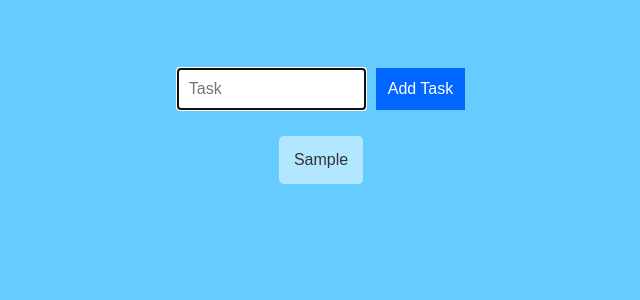
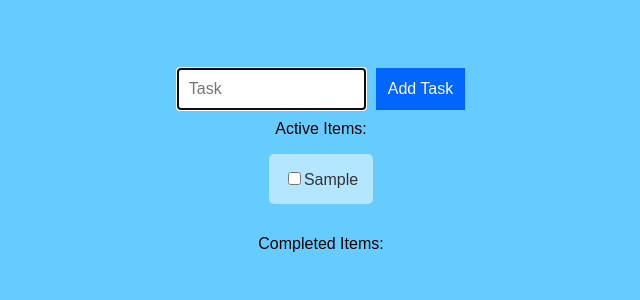
Before and after one commit to ShortRibs11/react-todo, a React (Create React App) app: page / in a window 1280 px wide. Both pictures are taken after typing "Sample" into the empty fields and a click on the button "Add Task". Shown: the top 300 px of the page, without its empty margins (319-959 px from the left). Built offline with nearby package versions, Linux system fonts and the light colour scheme.

Commit message:
Changed delete functionality into active/completed list functionality

```diff
--- a/src/App.js
+++ b/src/App.js
@@ -15,7 +15,7 @@ class App extends Component {
       // Holds all items in the ToDo List
       items: [],
       // Holds the current item's text and unique key
-      currentItem: {text: '', key: ''},
+      currentItem: {text: '', key: '', complete: false },
     };
 
     this.addItem = this.addItem.bind(this);
@@ -27,11 +27,13 @@ class App extends Component {
     e.preventDefault();
     const newItem = this.state.currentItem;
     if (newItem.text !== '') {
+      // Add the complete flag, set to 'false'
+      newItem.complete = false;
       console.log(newItem);
       const items = [...this.state.items, newItem];
       this.setState({
         items: items,
-        currentItem: { text: '', key: '' }
+        currentItem: { text: '', key: '', complete: false }
       });
     }
   }
@@ -45,14 +47,29 @@ class App extends Component {
     });
   }
 
-  deleteItem = key => {
-    const filteredItems = this.state.items.filter(item => {
-      return item.key !== key;
+  toggleComplete = key => {
+    const updatedItems = this.state.items.map(item => {
+      if (item.key === key) {
+        // Toggle whether the item is complete
+        return {...item,
+                complete: (!item.complete),
+        };
+      } else {
+        return item;
+      }
     });
-    console.log(filteredItems);
+    console.log(updatedItems);
     this.setState({
-      items: filteredItems,
+      items: updatedItems,
     });
+  }
+
+  getActiveItems = i => {
+    return (i.complete === false);
+  }
+
+  getDoneItems(i) {
+    return (i.complete === true);
   }
 
   // Render the App to the Browser
@@ -64,7 +81,13 @@ class App extends Component {
                   handleInput={this.handleInput}
                   currentItem={this.state.currentItem}
         />
-        <TodoItems entries={this.state.items} deleteItem={this.deleteItem} />
+        Active Items:
+        <br/>
+        <TodoItems listName="ActiveList" entries={this.state.items.filter((i) => i.complete === false)} deleteItem={this.toggleComplete} />
+        <br/>
+        Completed Items:
+        <br/>
+        <TodoItems listName="DoneList" entries={this.state.items.filter((i) => i.complete === true)} deleteItem={this.toggleComplete} />
       </div>
     );
   }
--- a/src/TodoItems.js
+++ b/src/TodoItems.js
@@ -5,18 +5,34 @@ import './index.css';
 class TodoItems extends Component {
 
   createTasks = item => {
-    return (
-        <li key={item.key} onClick={() => this.props.deleteItem(item.key)}>
+    //check if this is the active list or the done list
+    if (item.complete===false) {
+      return (
+          <li key={item.key}>
+              <input type='checkbox'
+              onClick={() => this.props.deleteItem(item.key)}
+              ></input>
+              {item.text}
+          </li>
+      );
+    } else {
+      return (
+        <li key={item.key}>
+            <input type='checkbox'
+            onClick={() => this.props.deleteItem(item.key)}
+            checked
+            ></input>
             {item.text}
         </li>
-    );
+      );
+    }
   }
 
   render() {
     const todoEntries = this.props.entries;
     const listItems = todoEntries.map(this.createTasks);
 
-    return (<ul className="theList">{listItems}</ul>);
+    return (<ul id={this.props.listName} className="theList">{listItems}</ul>);
   }
 
 }
--- a/src/index.css
+++ b/src/index.css
@@ -71,3 +71,19 @@ ul.theList {
   background-color: pink;
   cursor: pointer;
 }
+
+
+
+#DoneList li {
+  color: #333;
+  background-color: rgba(150, 255, 150, .5);
+  padding: 15px;
+  margin-bottom: 15px;
+  border-radius: 5px;
+  list-style: none;
+}
+
+#DoneList li:hover {
+  background-color: pink;
+  cursor: pointer;
+}
```
